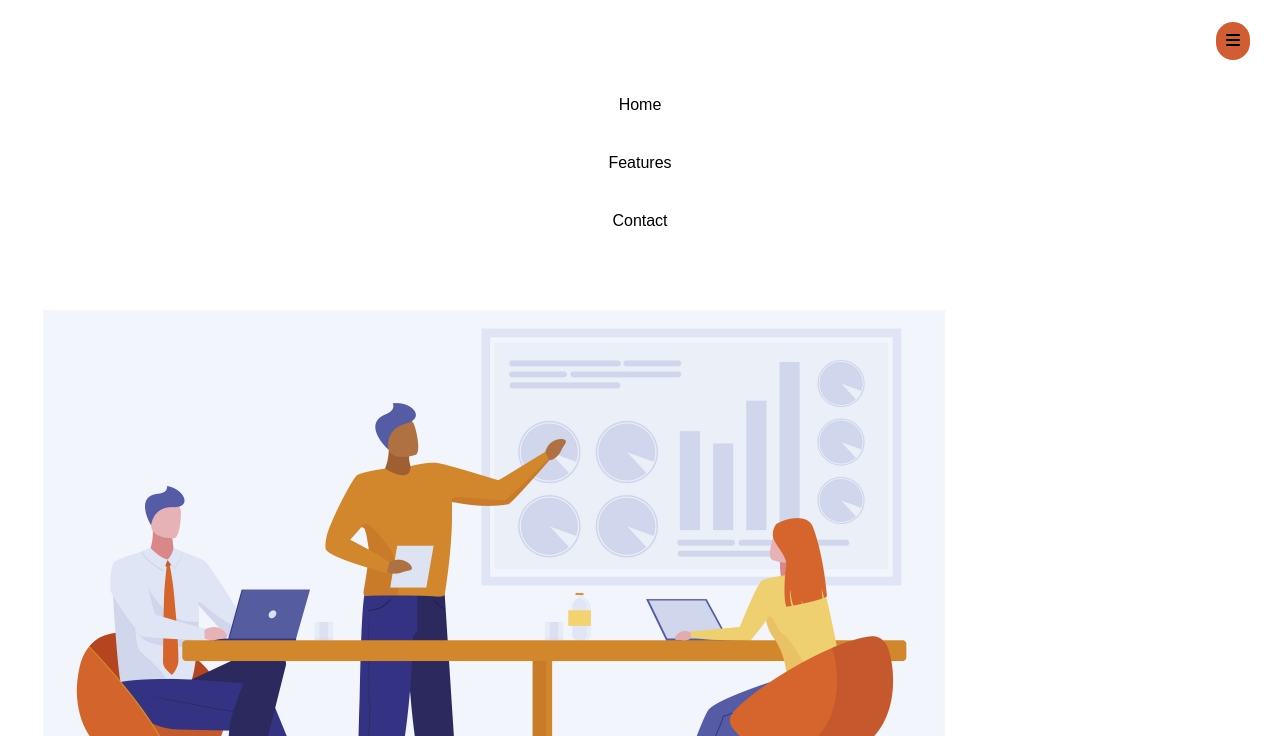
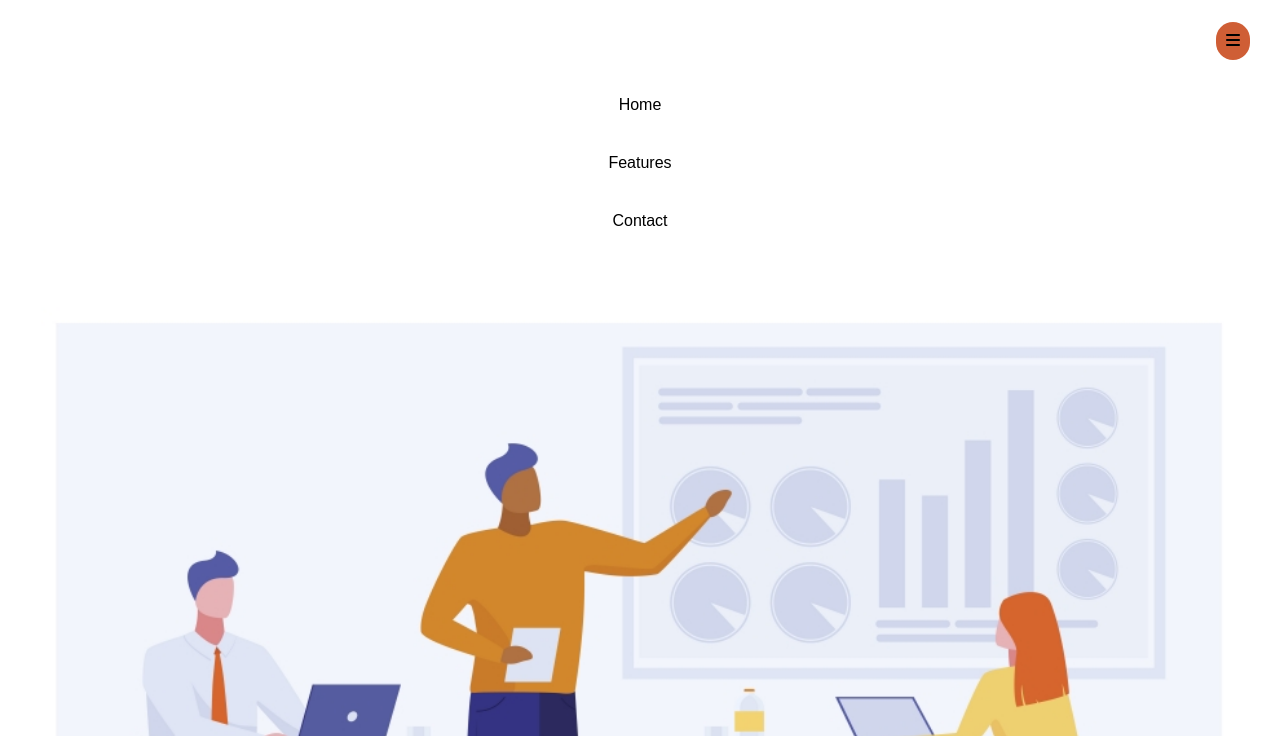
Before and after one commit to marcos-viny/desafio, a plain HTML site: page index.html in a window 1280 px wide. Shown: the part 64-800 px from the top of the page. Drawn offline with Linux system fonts and the light colour scheme.

Commit message:
reajustando imagem

```diff
--- a/challenge.css
+++ b/challenge.css
@@ -38,6 +38,10 @@ body {
     color: white;
 }
 
+.img {
+    width: 100%;
+}
+
 .cabeca h1 {
     color: rgb(207, 94, 53);
     font-size: 30px;
--- a/index.html
+++ b/index.html
@@ -28,8 +28,8 @@
 
         <section>
 
-            <main>
-                <img src="./main.jpg" alt="">
+            <main class="main">
+                <img class="img" src="./main.jpg" alt="">
             </main>
 
         </section>
```
